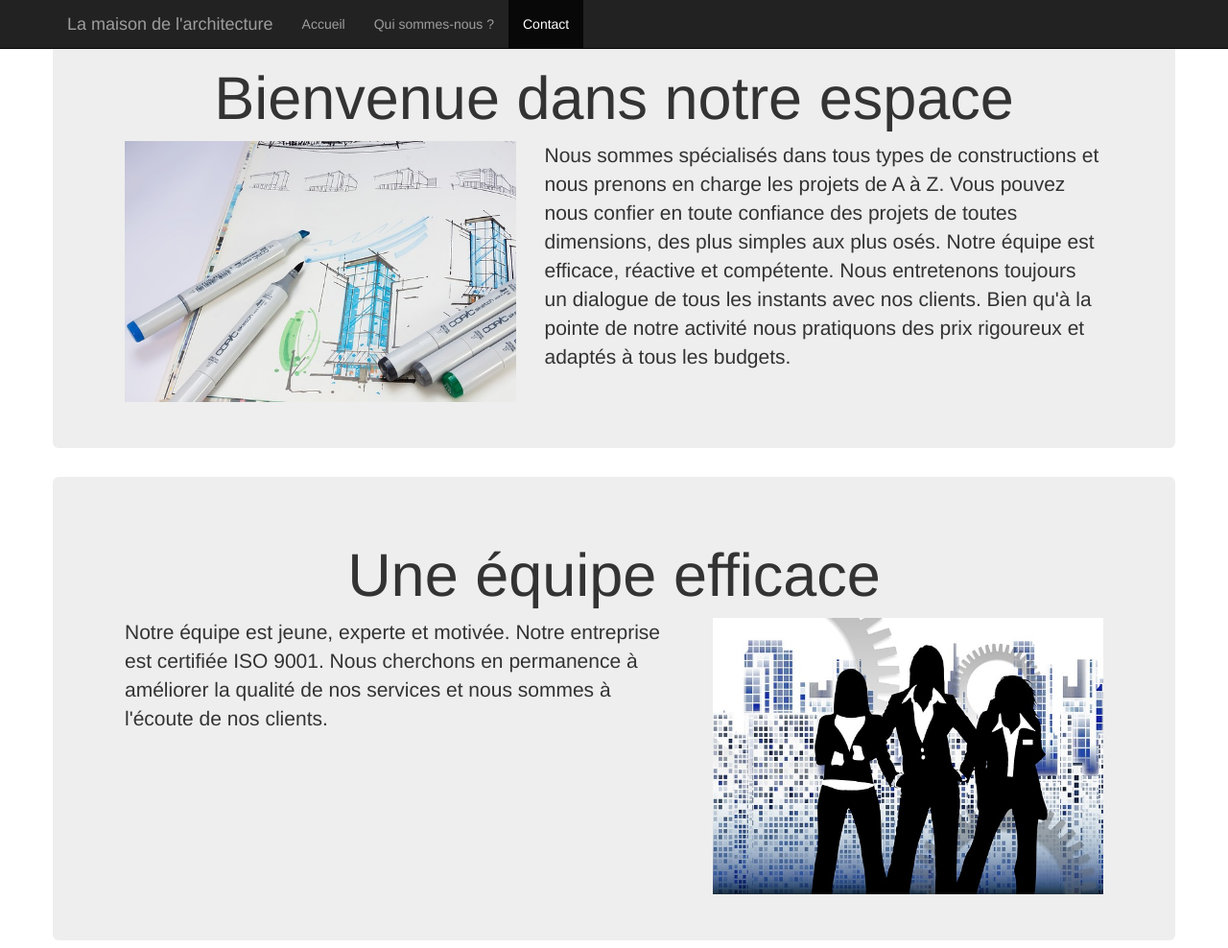
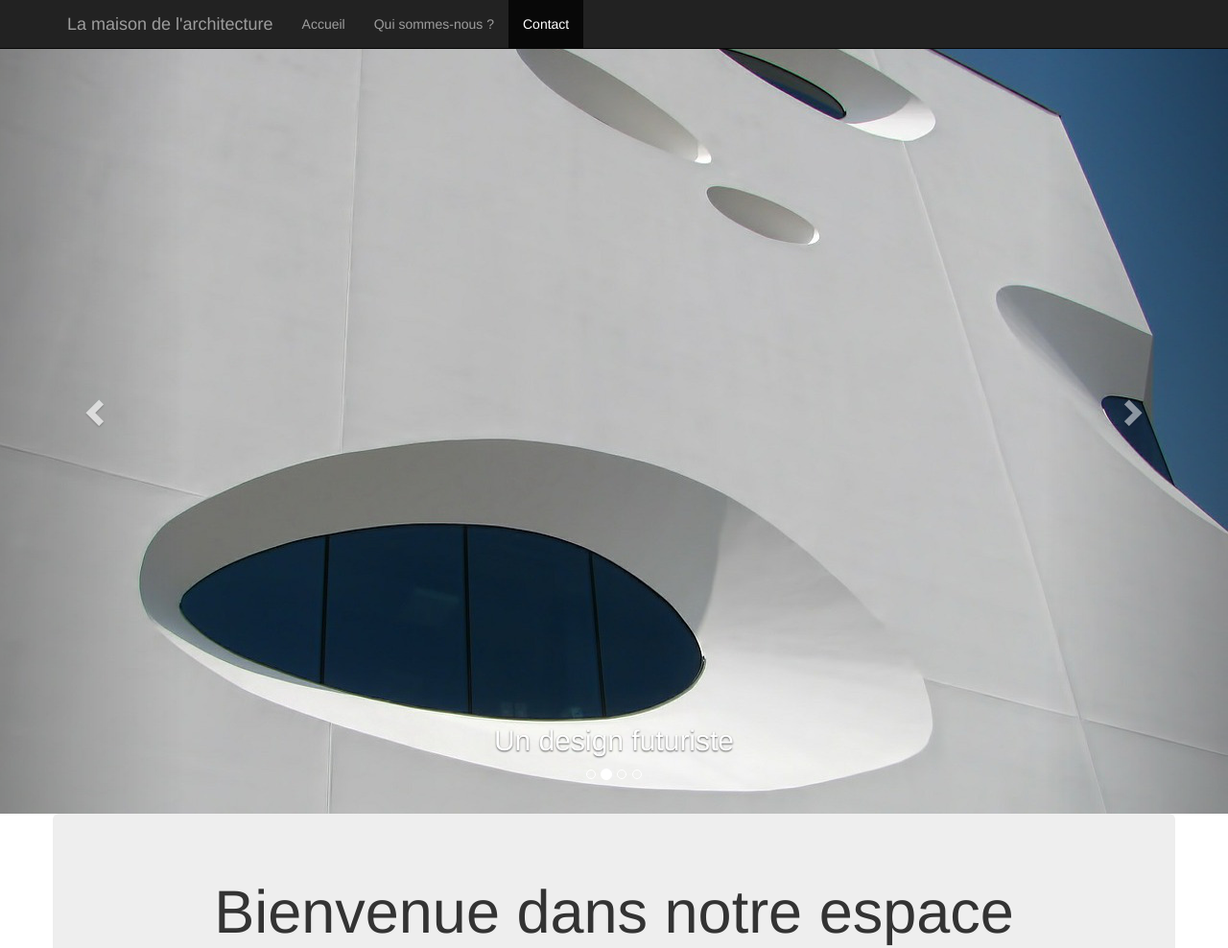
Before and after one commit to stephdev80/bootex, a plain HTML site: page index.html in a window 1280 px wide. Shown: the top 988 px of the page at 96% size. Drawn offline with nearby package versions, Linux system fonts and the light colour scheme.

Commit message:
ajout du code html pour le carrousel

```diff
--- a/index.html
+++ b/index.html
@@ -53,6 +53,36 @@
   <!--     </header> -->
   </header>
 
+<!-- Caroussel
+  ================================================== -->
+  <div id="carousel" class="carousel slide" data-ride="carousel">
+    <ol class="carousel-indicators">
+      <li data-target="#carousel" data-slide-to="0" class="active"></li>
+      <li data-target="#carousel" data-slide-to="1"></li>
+      <li data-target="#carousel" data-slide-to="2"></li>
+      <li data-target="#carousel" data-slide-to="3"></li>
+    </ol>
+    <div class="carousel-inner">
+      <div class="item active"> <img src="assets/img/archi1.jpg" alt="Architecture">
+        <div class="carousel-caption"><h2>Un design futuriste</h2></div>
+      </div>
+      <div class="item"> <img src="assets/img/archi2.jpg" alt="Architecture">
+        <div class="carousel-caption"><h2>Un design futuriste</h2></div>
+      </div>
+      <div class="item"> <img src="assets/img/archi3.jpg" alt="Architecture">
+        <div class="carousel-caption"><h2>Un design futuriste</h2></div>
+      </div>
+      <div class="item"> <img src="assets/img/archi4.jpg" alt="Architecture">
+        <div class="carousel-caption"><h2>Un design futuriste</h2></div>
+      </div>
+    </div>
+    <a class="left carousel-control" href="#carousel" data-slide="prev">
+      <span class="glyphicon glyphicon-chevron-left"></span>
+    </a>
+    <a class="right carousel-control" href="#carousel" data-slide="next">
+      <span class="glyphicon glyphicon-chevron-right"></span>
+    </a>
+  </div>
 
     <!-- Corps de page déjà codé
     ================================================== -->
```
